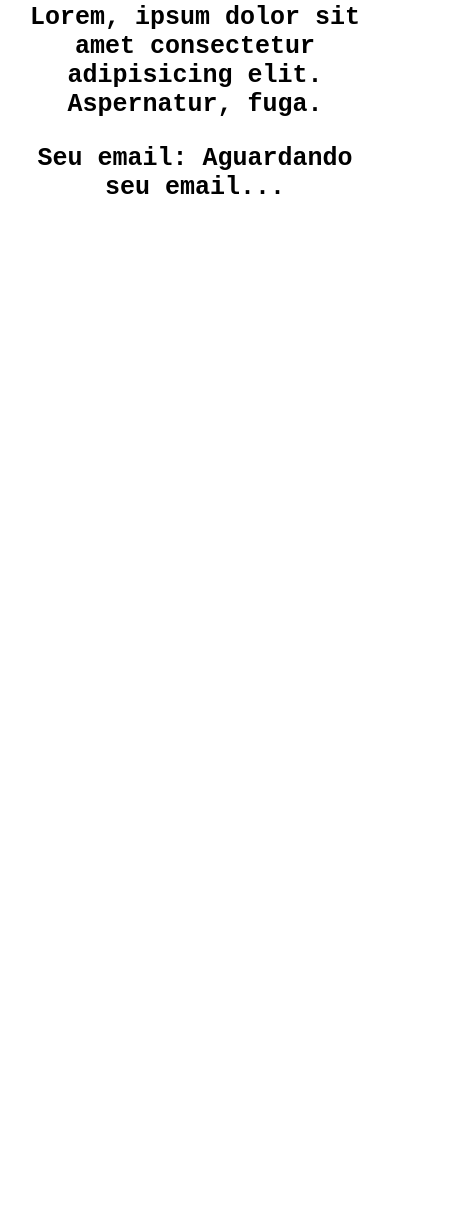
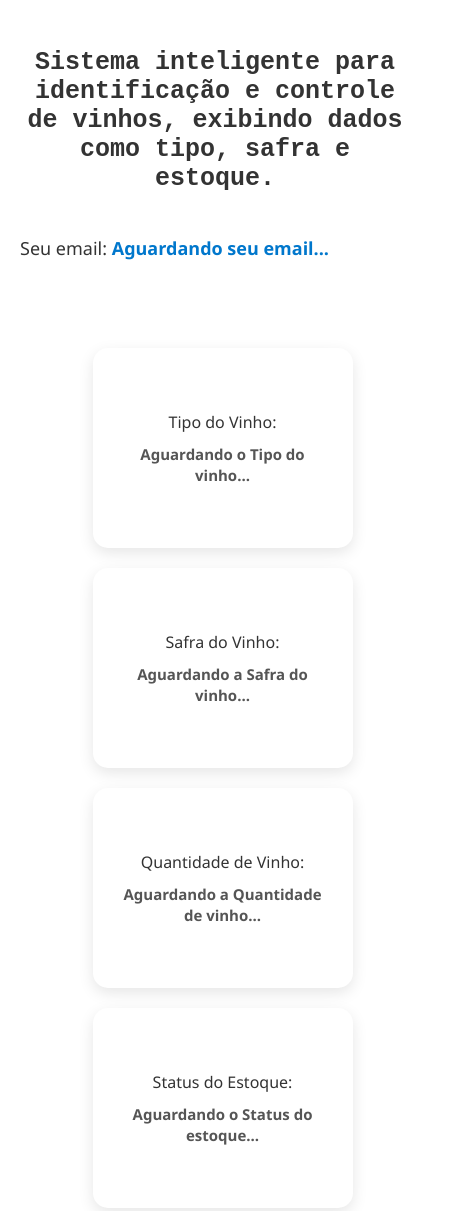
Before and after one commit to heitorpaganotto/vinheria-agnello, a plain HTML site: page index.html in a window 390 px wide. Shown: the part 281-1492 px from the top of the page, 450 px wide, since content can reach past the window. Before the commit the page ends 844 px from the top, so only its background shows below. Drawn offline with Linux system fonts and the light colour scheme.

Commit message:
HTML: CARDS ADICIONADOS (NAO SINCRONIZADOS AINDA COM O JS), FOOTER PRONTO, CSS DO FOOTER E DOS CARDS PRONTO SOMENTE MELHORIA DE OTIMIZACAO DE VISUAL E DE RESPONSIVIDADE

```diff
--- a/index.html
+++ b/index.html
@@ -12,14 +12,42 @@
     </div>
 
     <div class="descricao">
-        <p>Lorem, ipsum dolor sit amet consectetur adipisicing elit. Aspernatur, fuga.</span></p>
+        <p>Sistema inteligente para identificação e controle de vinhos, exibindo dados como tipo, safra e estoque.</span></p>
     </div>
+
+    <div class="email">
+        <p class="text">Seu email: <span id="email-display">Aguardando seu email...</span></p>
+    </div>
+
+    <div class="cards-container">
+        <div class="card-1 shadow">
+            <p class="text">Tipo do Vinho: <span id="name-display">Aguardando o Tipo do vinho...</span></p>
+        </div>
+
+        <div class="card-1 shadow">
+            <p class="text">Safra do Vinho: <span id="safra-display">Aguardando a Safra do vinho...</span></p>
+        </div>
+
+        <div class="card-1 shadow">
+            <p class="text">Quantidade de Vinho: <span id="qnt-display">Aguardando a Quantidade de vinho...</span></p>
+        </div>
+
+        <div class="card-1 shadow">
+            <p class="text">Status do Estoque: <span id="status-display">Aguardando o Status do estoque...</span></p>
+        </div>
+
+        <div class="card-1 shadow">
+            <p class="text">Classificação da Safra: <span id="class-display">Aguardando a Classificação da safra...</span></p>
+        </div>
+    </div>
+
+    <footer class="footer">
+        <p>&copy; 2025 Vinheria Agnelo. Todos os direitos reservados.</p>
+      </footer>
 
 
 
-    <div class="descricao">
-        <p>Seu email: <span id="email-display">Aguardando seu email...</span></p>
-    </div>
+
 
     <script src="src/js/script.js"></script>
 </body>
--- a/src/css/style.css
+++ b/src/css/style.css
@@ -1,6 +1,24 @@
 body {
-    /* background-color: red; */
+    font-family: 'Segoe UI', Tahoma, Geneva, Verdana, sans-serif;
+    background: #f4f6f8;
+    margin: 0;
+    padding: 20px;
+    color: #333;
+    margin: 0;
+    display: flex;
+    flex-direction: column;
+    min-height: 100%;
+
 }
+
+html, body {
+    height: 100%;
+    width: 100%;
+    font-family: 'Segoe UI', sans-serif;
+    background-color: #fff; /* ou outra cor de fundo da sua página */
+    display: flex;
+    flex-direction: column;
+  }
 
 
 
@@ -17,3 +35,72 @@ body {
     font-weight: bolder;
 
 }
+
+
+.email {
+    margin-bottom: 30px;
+    font-size: 18px;
+    font-weight: 500;
+}
+
+.text span {
+    font-weight: 600;
+    color: #0077cc;
+}
+
+.cards-container {
+    display: flex;
+    flex-wrap: wrap;
+    justify-content: center;  /* Centraliza na horizontal */
+    gap: 20px;
+    margin-top: 20px;
+    padding: 20px;
+}
+
+.card-1 {
+    width: 220px;
+    height: 160px;
+    background: white;
+    border-radius: 15px;
+    padding: 20px;
+    transition: transform 0.3s ease, box-shadow 0.3s ease;
+    display: flex;
+    align-items: center;
+    justify-content: center;
+    text-align: center;
+    margin-left: 15px;
+}
+
+.card-1:hover {
+    transform: translateY(-5px);
+    box-shadow: 0 10px 25px rgba(0,0,0,0.15);
+}
+
+.shadow {
+    box-shadow: 0 5px 15px rgba(0,0,0,0.1);
+}
+
+.card-1 .text {
+    font-size: 16px;
+    font-weight: 500;
+    line-height: 1.4;
+}
+
+.card-1 .text span {
+    display: block;
+    margin-top: 10px;
+    font-size: 15px;
+    font-weight: 600;
+    color: #555;
+}
+
+
+.footer {
+    background-color: #121212; /* quase preto */
+    color: #f1f1f1;
+    text-align: center;
+    padding: 20px;
+    font-size: 20px;
+    margin-top: auto;
+    width: 100%;
+  }
```
